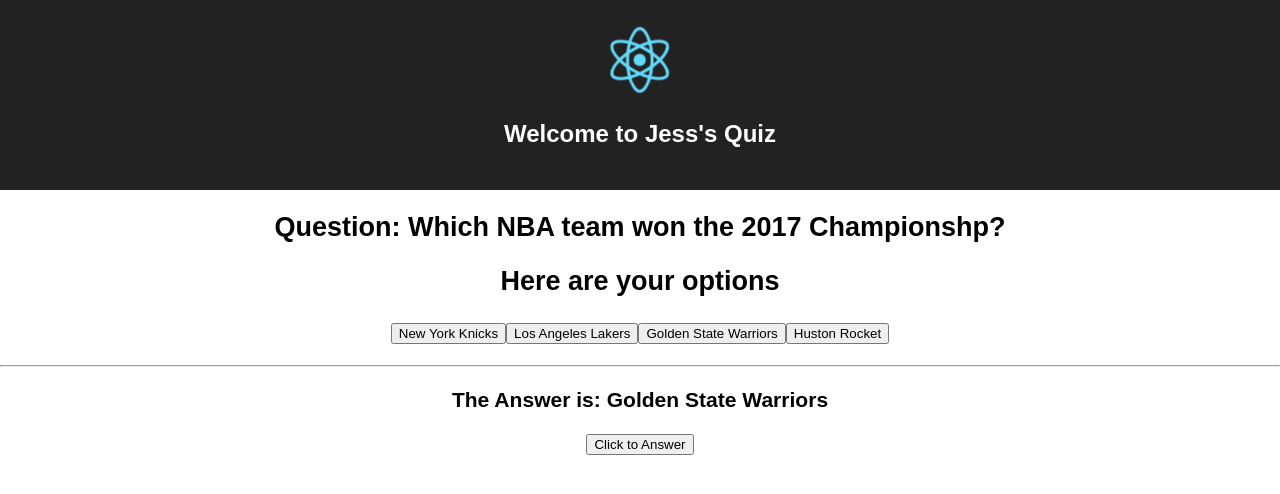
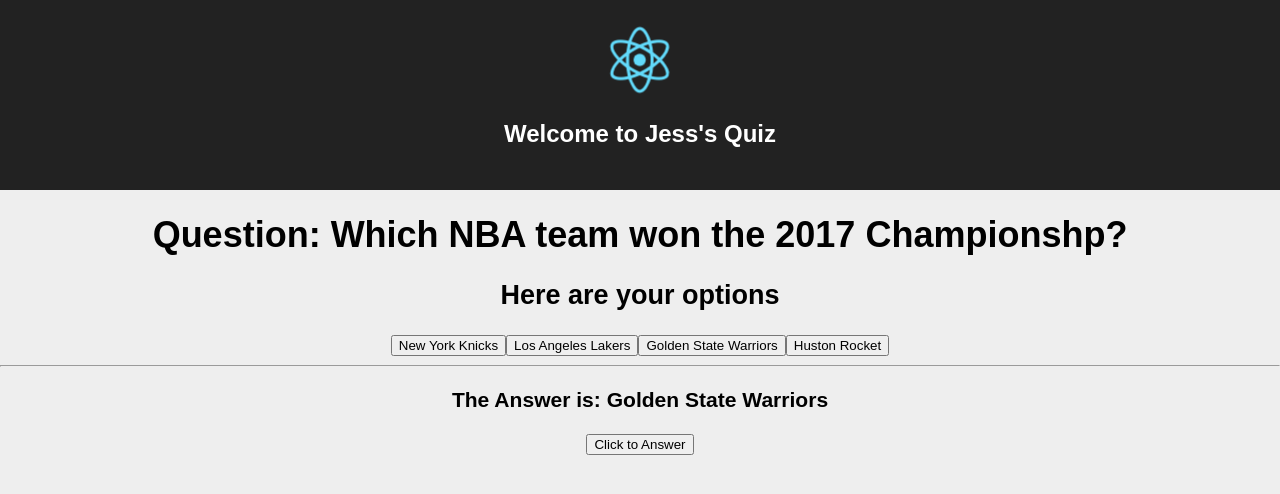
Before and after one commit to Jaballadares/jessicas-quiz-app, a React (Create React App) app in the folder jessicas-quiz-app/: page / in a window 1280 px wide. Shown: the top 494 px of the page. Built offline with nearby package versions, Linux system fonts and the light colour scheme.

Commit message:
adds functionality to selecting an answer. Selected answer is stored in state, but is overwritten on next question.

```diff
--- a/jessicas-quiz-app/src/Answers.js
+++ b/jessicas-quiz-app/src/Answers.js
@@ -1,19 +1,33 @@
 import React, { Component } from 'react';
-import quiz from './quiz.json';
 
 class Answers extends Component {
   constructor(props){
     super(props);
+
+    this.pickAnswer = this.pickAnswer.bind(this);
   }
 
+pickAnswer(e) {
+  const pickedAnswer = e.target.value;
+  this.props.setAnswer(pickedAnswer)
+  console.log(pickedAnswer)
+}
 
   render() {
+    const { options } = this.props;
+    const listOptions = options.map((option, index) => {
+      return (
+        <button key={index} value={option} onClick={this.pickAnswer}>{option}</button>
+      )
+  });
+
+  console.log(listOptions)
     return(
       <div className="">
-      <h2>Here are your options</h2>
-        <h3>{this.props.options.map((option) => <button>{option}</button>)}</h3>
+        <h2>Here are your options</h2>
+          {listOptions}
         <hr />
-        <h3>The Answer is: {this.props.answer}</h3>
+          <h3>The Answer is: {this.props.answer}</h3>
       </div>
 
     )
--- a/jessicas-quiz-app/src/App.js
+++ b/jessicas-quiz-app/src/App.js
@@ -11,9 +11,9 @@ class App extends Component {
           <img src={logo} className="App-logo" alt="logo" />
           <h1 className="App-title">Welcome to Jess's Quiz</h1>
         </header>
-        <p className="App-intro">
+        <div className="App-intro">
           <Quiz />
-        </p>
+        </div>
       </div>
     );
   }
--- /dev/null
+++ b/jessicas-quiz-app/src/Quiz.css
@@ -0,0 +1,3 @@
+body {
+  background-color: #eeeeee;
+}
--- a/jessicas-quiz-app/src/Quiz.js
+++ b/jessicas-quiz-app/src/Quiz.js
@@ -1,6 +1,7 @@
 import React, { Component } from 'react';
 import Answers from './Answers'
 import quiz from './quiz.json';
+import './Quiz.css';
 
 class Quiz extends Component {
   constructor(props){
@@ -8,9 +9,11 @@ class Quiz extends Component {
 
     this.state ={
       quiz: quiz,
-      currentPosition: 0
+      currentPosition: 0,
+      selectedAnswers:{}
     };
-    this.nextQuestion = this.nextQuestion.bind(this)
+    this.nextQuestion = this.nextQuestion.bind(this);
+    this.setAnswer = this.setAnswer.bind(this);
   }
 
   nextQuestion() {
@@ -21,12 +24,18 @@ class Quiz extends Component {
   }
 };
 
+setAnswer(pickedAnswer) {
+  const selectedAnswers = {...this.selectedAnswers};
+  selectedAnswers[`${this.state.quiz[this.state.currentPosition].question}`] = pickedAnswer;
+
+  this.setState({selectedAnswers})
+}
+
   render(){
-    console.log(quiz)
     return(
-      <div className="quiz">
-        <h2>Question: {this.state.quiz[this.state.currentPosition].question}</h2>
-        <Answers options={this.state.quiz[this.state.currentPosition].options} answer={this.state.quiz[this.state.currentPosition].answer}/>
+      <div className="grid">
+        <h1>Question: {this.state.quiz[this.state.currentPosition].question}</h1>
+        <Answers options={this.state.quiz[this.state.currentPosition].options} answer={this.state.quiz[this.state.currentPosition].answer} setAnswer={this.setAnswer}/>
 
         <button onClick={this.nextQuestion}>Click to Answer</button>
 
```
